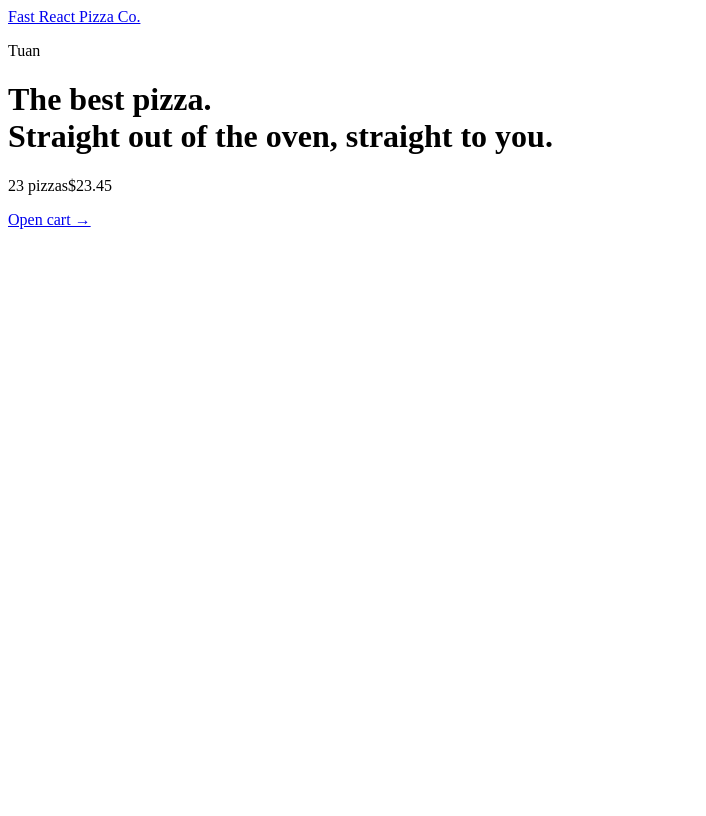
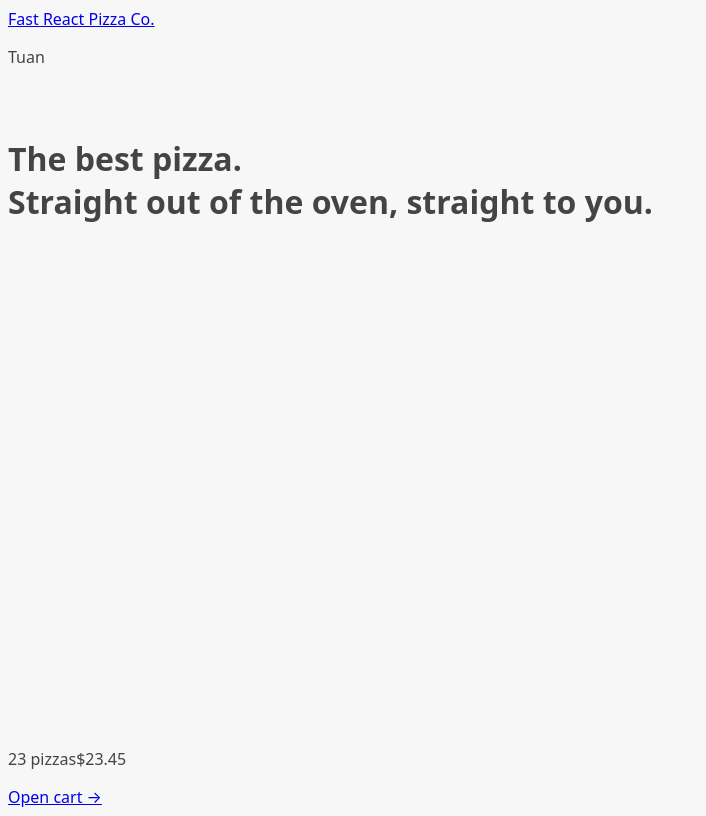
Before and after one commit to AnhtuanUit/React-Course-Learning-Parts, a React (Vite) app in the folder 16-fast-react-pizza/: page / in a window 1280 px wide. Shown: the whole page, without its empty margins (0-706 px from the left). Built offline with nearby package versions, Linux system fonts and the light colour scheme.

Commit message:
Displaying a Loading Indicator

```diff
--- a/16-fast-react-pizza/src/main.jsx
+++ b/16-fast-react-pizza/src/main.jsx
@@ -1,6 +1,7 @@
 import React from 'react';
 import ReactDOM from 'react-dom/client';
 import App from './App.jsx';
+import './index.css';
 
 ReactDOM.createRoot(document.getElementById('root')).render(
   <React.StrictMode>
--- a/16-fast-react-pizza/src/ui/AppLayout.jsx
+++ b/16-fast-react-pizza/src/ui/AppLayout.jsx
@@ -1,10 +1,18 @@
 import Header from './Header';
+import { Outlet, useNavigation } from 'react-router-dom';
+
 import CartOverview from '../features/cart/CartOverview';
-import { Outlet } from 'react-router-dom';
+import Loader from './Loader';
 
 function AppLayout() {
+  const navigation = useNavigation();
+  console.log(navigation);
+
+  const isLoading = navigation.state === 'loading';
+
   return (
-    <div>
+    <div className="layout">
+      {isLoading && <Loader />}
       <Header></Header>
       <main>
         <Outlet />
--- /dev/null
+++ b/16-fast-react-pizza/src/ui/Loader.jsx
@@ -0,0 +1,5 @@
+function Loader() {
+  return <div className="loader"></div>;
+}
+
+export default Loader;
```
